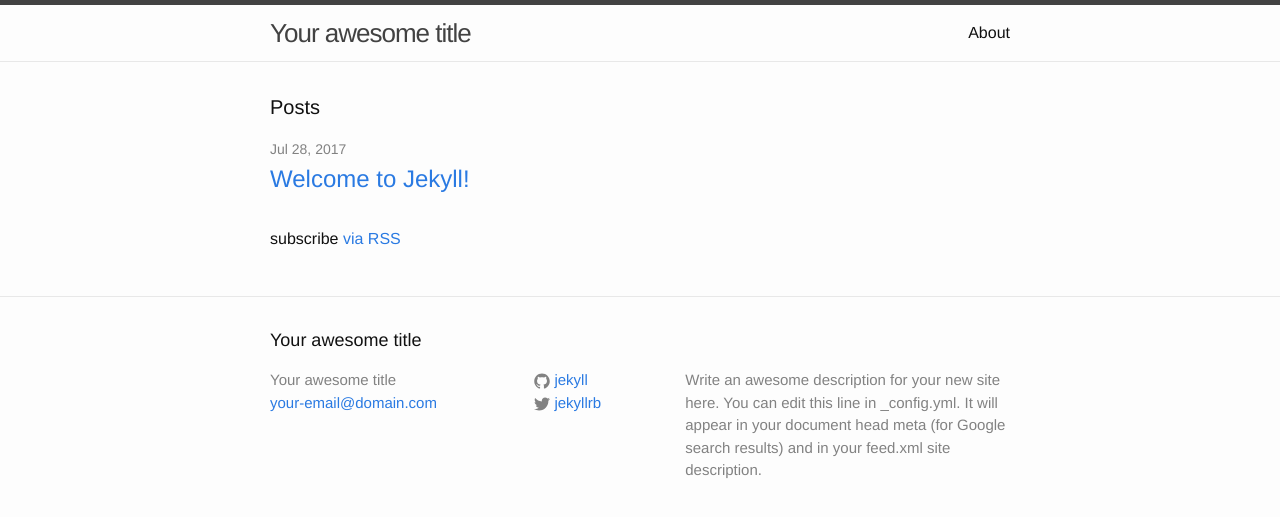
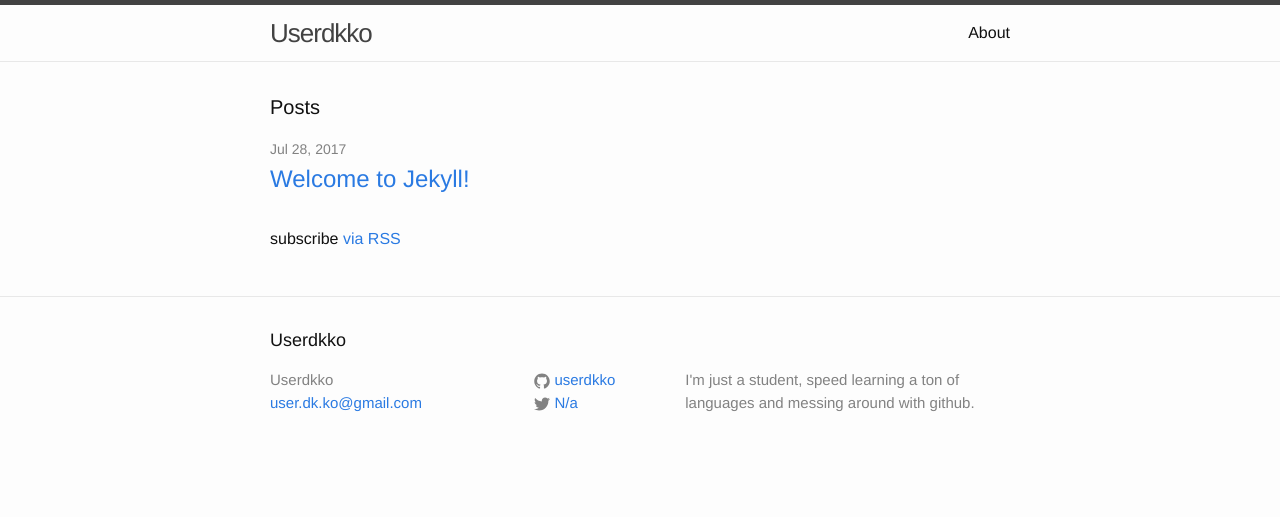
Before and after one commit to userdkko/old-github-pages, a Jekyll site: the page built from index.html, in a window 1280 px wide. Shown: the top 517 px of the page. Built offline with Jekyll 4.4.1, drawn with Linux system fonts in a browser that asks for light colours.

Commit message:
Update _config.yml

```diff
--- a/_config.yml
+++ b/_config.yml
@@ -6,16 +6,14 @@
 # 'jekyll serve'. If you change this file, please restart the server process.
 
 # Site settings
-title: Your awesome title
-email: your-email@domain.com
+title: Userdkko
+email: user.dk.ko@gmail.com
 description: > # this means to ignore newlines until "baseurl:"
-  Write an awesome description for your new site here. You can edit this
-  line in _config.yml. It will appear in your document head meta (for
-  Google search results) and in your feed.xml site description.
+  I'm just a student, speed learning a ton of languages and messing around with github.
 baseurl: "" # the subpath of your site, e.g. /blog
-url: "http://yourdomain.com" # the base hostname & protocol for your site
-twitter_username: jekyllrb
-github_username:  jekyll
+url: "http://userdkko.github.com" # the base hostname & protocol for your site
+twitter_username: N/a
+github_username:  userdkko
 
 # Build settings
 markdown: kramdown
```
